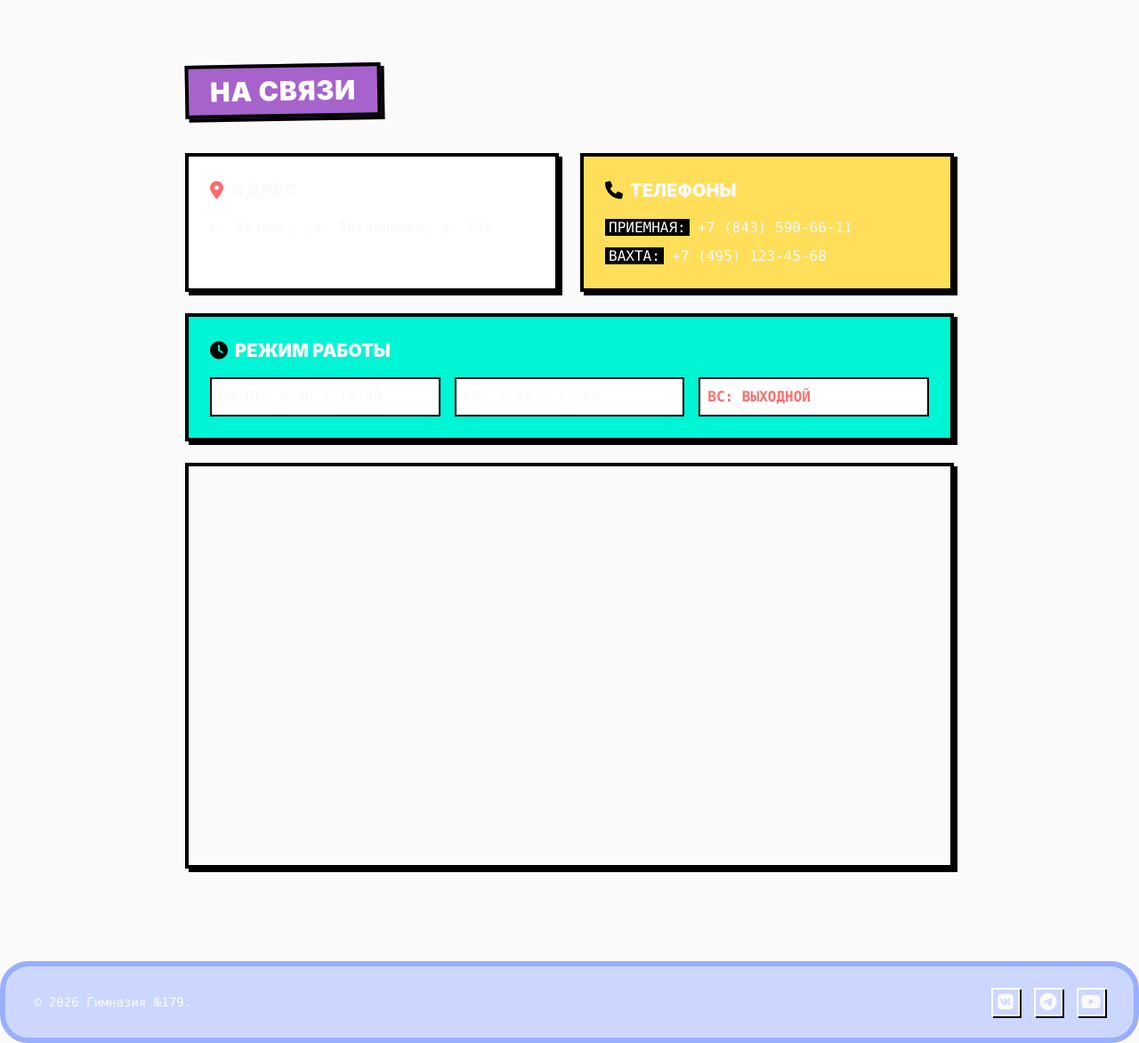
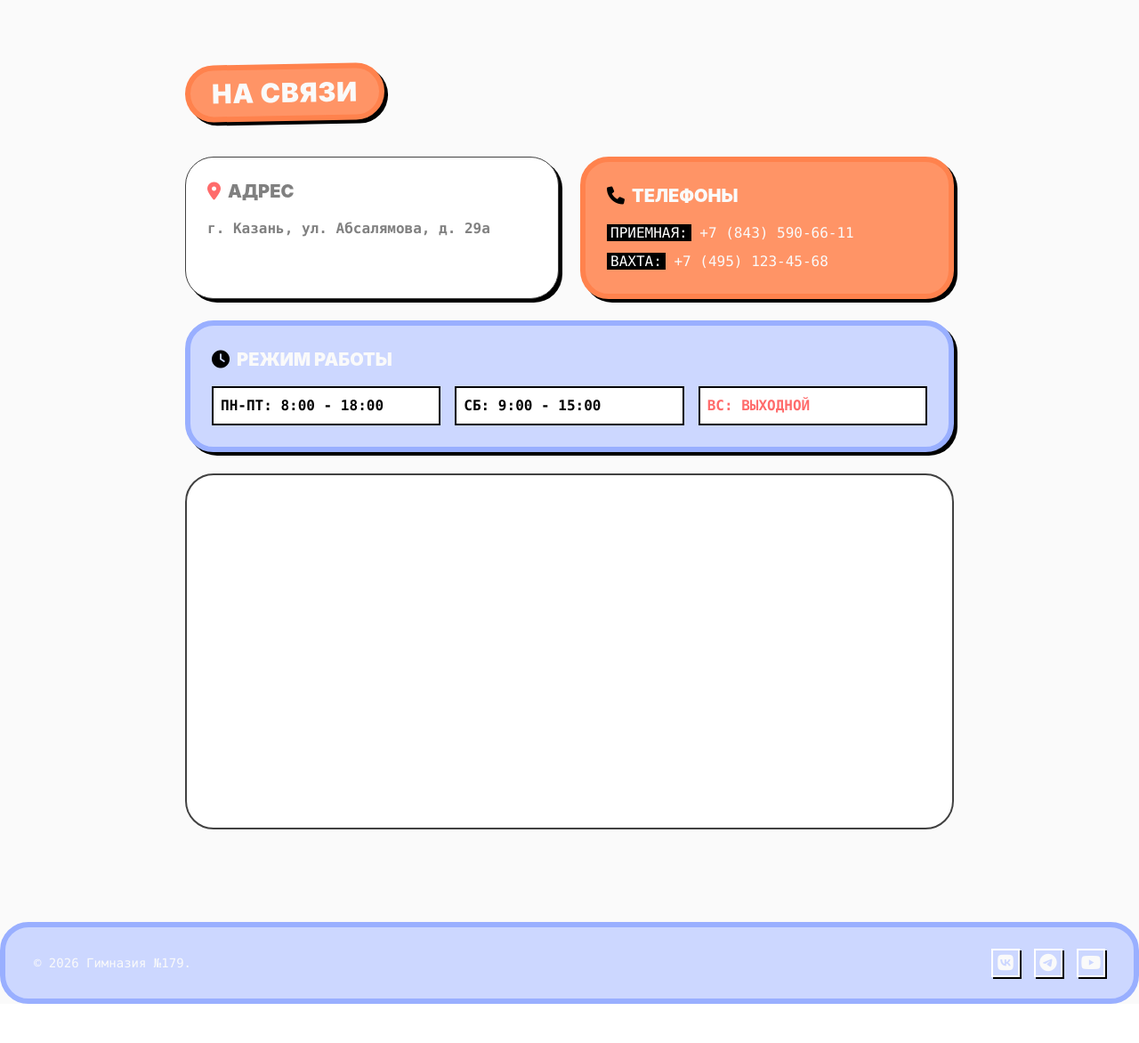
Before and after one commit to MatveyChadaev/SchoolApp, a Flask app: page /contacts in a window 1280 px wide. Shown: the part 70-1242 px from the top of the page at 89% size. After the commit the page ends 1198 px from the top, so only its background shows below. Run offline with Flask 3, Linux system fonts and the light colour scheme; some libraries are stand-ins or nearby versions.

Commit message:
Add files via upload

```diff
--- a/templates/contacts.html
+++ b/templates/contacts.html
@@ -4,19 +4,19 @@
 
 {% block content %}
 <div class="max-w-4xl mx-auto py-10 px-4">
-    <div class="inline-block bg-neo-purple text-white px-6 py-2 border-4 border-black shadow-hard transform -rotate-1 mb-10">
+    <div class="lr-div inline-block px-6 py-2 shadow-hard transform -rotate-1 mb-10">
         <h2 class="text-3xl font-black uppercase tracking-wide">На связи</h2>
     </div>
 
     <div class="grid grid-cols-1 md:grid-cols-2 gap-6">
-        <div class="bg-white border-4 border-black p-6 shadow-hard hover:translate-x-1 hover:translate-y-1 hover:shadow-none transition-all">
+        <div class="lw-btn p-6 shadow-hard hover:translate-x-1 hover:translate-y-1 hover:shadow-none transition-all">
             <h3 class="font-black uppercase text-xl mb-4 flex items-center gap-2">
                 <i class="fas fa-map-marker-alt text-neo-pink"></i> Адрес
             </h3>
             <p class="font-mono font-bold">г. Казань, ул. Абсалямова, д. 29а</p>
         </div>
 
-        <div class="bg-neo-yellow border-4 border-black p-6 shadow-hard">
+        <div class="lr-div p-6 shadow-hard">
             <h3 class="font-black uppercase text-xl mb-4 flex items-center gap-2">
                 <i class="fas fa-phone text-black"></i> Телефоны
             </h3>
@@ -26,23 +26,23 @@
             </ul>
         </div>
 
-        <div class="bg-neo-green border-4 border-black p-6 shadow-hard md:col-span-2">
+        <div class="lb-div p-6 shadow-hard md:col-span-2">
             <h3 class="font-black uppercase text-xl mb-4 flex items-center gap-2">
                 <i class="fas fa-clock text-black"></i> Режим работы
             </h3>
             <div class="grid grid-cols-1 sm:grid-cols-3 gap-4 font-mono font-bold">
-                <div class="border-2 border-black p-2 bg-white">ПН-ПТ: 8:00 - 18:00</div>
-                <div class="border-2 border-black p-2 bg-white">СБ: 9:00 - 15:00</div>
+                <div class="border-2 border-black p-2 bg-white text-black">ПН-ПТ: 8:00 - 18:00</div>
+                <div class="border-2 border-black p-2 bg-white text-black">СБ: 9:00 - 15:00</div>
                 <div class="border-2 border-black p-2 bg-white text-neo-pink">ВС: ВЫХОДНОЙ</div>
             </div>
         </div>
 
-        <div class="bg-neo-grey border-4 border-black p-6 shadow-hard md:col-span-2">
+        <div class="md:col-span-2">
             <!--        <iframe src="https://yandex.ru/map-widget/v1/?um=constructor%3A1234567890abcdef&ll=49.107600,55.822579&pt=49.107600,55.822579"-->
             <!--                width="100%" height="400" frameborder="0"></iframe>-->
 
             <iframe src="https://yandex.ru/map-widget/v1/?um=constructor%3A1234567890abcdef&mode=search&text=КазаньАбсалямова%2029А"
-                    width="100%" height="400" frameborder="0"></iframe>
+                    width="100%" height="400" frameborder="0" class="lw-div"></iframe>
             <!--            <iframe src="https://yandex.ru/map-widget/v1/?um=constructor%3A1234567890abcdef&amp;source=constructor" width="100%" height="400" frameborder="0"></iframe>-->
         </div>
     </div>
```
Also changed, not shown: templates/centers.html (+20 -20 lines).
